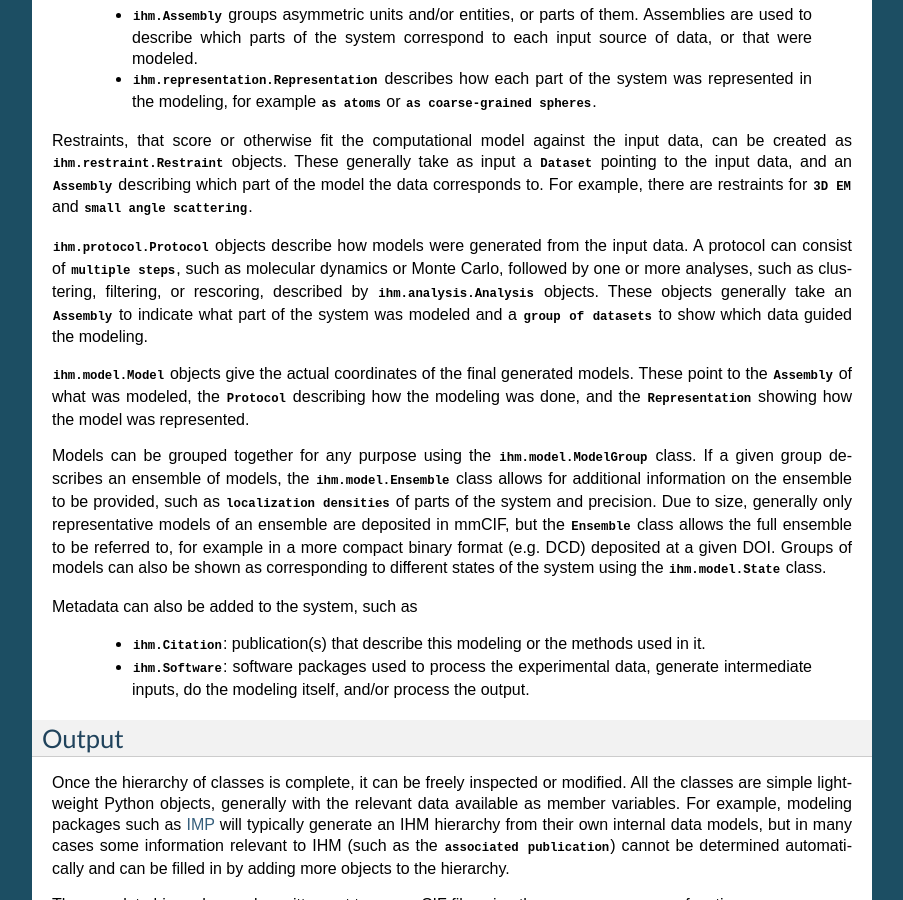
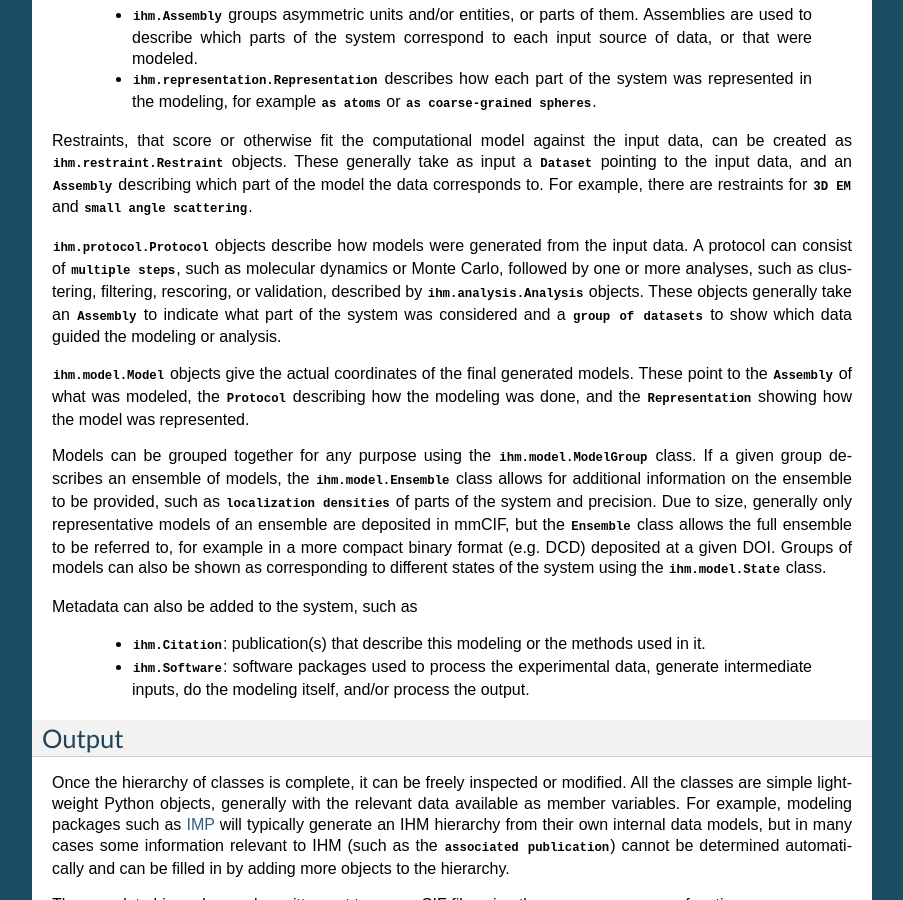
Before and after one commit to ihmwg/python-ihm, a Sphinx documentation site: the page built from docs/usage.rst, in a window 1280 px wide and 900 px high, scrolled down 599 px. Shown: the whole window, without its empty margins (198-1101 px from the left). Built offline with Sphinx 7.4.7, drawn with Linux system fonts in a browser that asks for light colours.

Commit message:
Note that Analysis can now take assembly/dataset

```diff
--- a/docs/usage.rst
+++ b/docs/usage.rst
@@ -58,11 +58,11 @@ model the data corresponds to. For example, there are restraints for
 from the input data. A protocol can consist of
 :class:`multiple steps <ihm.protocol.Step>`, such as molecular dynamics or
 Monte Carlo, followed by one or more analyses, such as clustering, filtering,
-or rescoring, described by :class:`ihm.analysis.Analysis` objects.
+rescoring, or validation, described by :class:`ihm.analysis.Analysis` objects.
 These objects generally take an :class:`~ihm.Assembly` to indicate what part
-of the system was modeled and a
+of the system was considered and a
 :class:`group of datasets <ihm.dataset.DatasetGroup>` to show which data
-guided the modeling.
+guided the modeling or analysis.
 
 :class:`ihm.model.Model` objects give the actual coordinates of the final
 generated models. These point to the :class:`~ihm.Assembly` of what was
```
